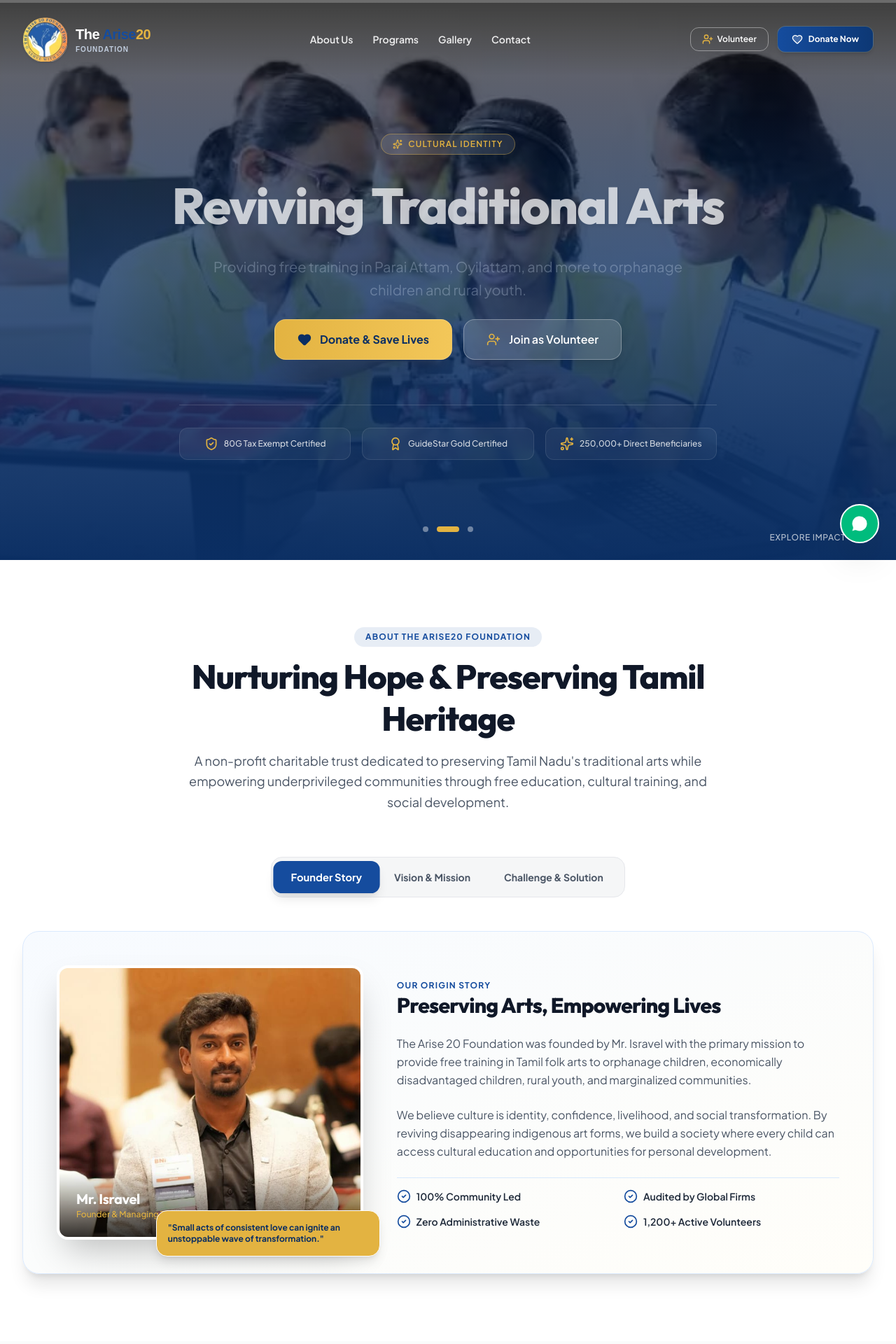
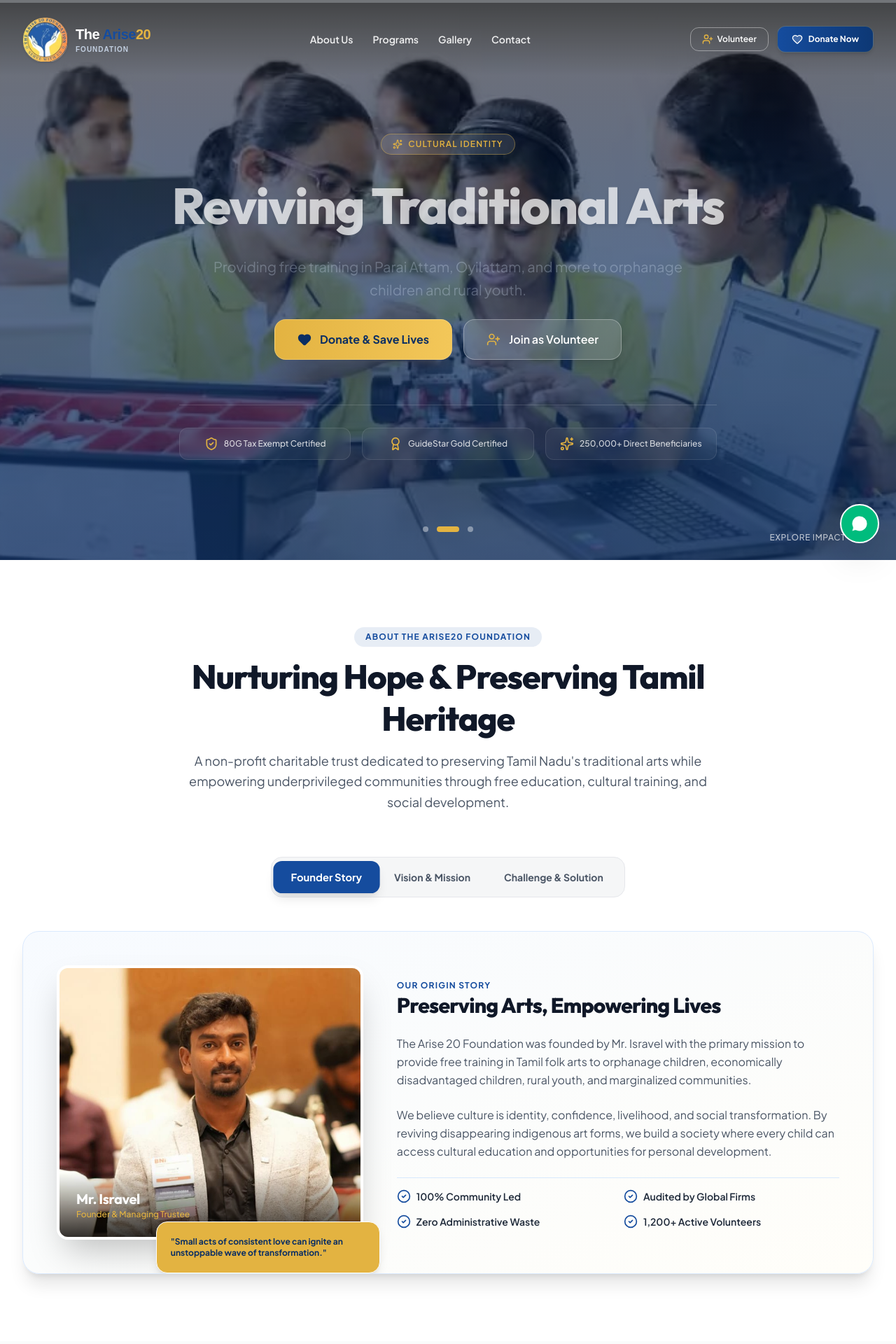
Before and after one commit to Gowtham56-sudo/arise20-foundation-, a React (Vite) app: page / in a window 1280 px wide. Shown: the top 1920 px of the page at 70% size. Built offline with nearby package versions, Linux system fonts and the light colour scheme.

Commit message:
update-2

```diff
--- a/src/components/AboutSection.tsx
+++ b/src/components/AboutSection.tsx
@@ -116,7 +116,7 @@ export const AboutSection: React.FC = () => {
                       <p className="text-xs text-[#E3B341] font-medium">Founder & Managing Trustee</p>
                     </div>
                 </div>
-                <div className="absolute -bottom-6 -right-6 bg-[#E3B341] text-[#0A2E63] font-bold p-4 rounded-2xl shadow-lg text-xs max-w-xs border border-white">
+                <div className="relative lg:absolute mt-6 lg:mt-0 lg:-bottom-12 lg:-right-6 bg-[#E3B341] text-[#0A2E63] font-bold p-4 sm:p-5 rounded-2xl shadow-lg text-sm lg:text-xs w-full lg:max-w-xs border border-white z-10">
                   "Small acts of consistent love can ignite an unstoppable wave of transformation."
                 </div>
               </motion.div>
--- a/src/components/Hero.tsx
+++ b/src/components/Hero.tsx
@@ -57,11 +57,11 @@ export const Hero: React.FC<HeroProps> = ({ onOpenDonate, onOpenVolunteer }) =>
           <img
             src={s.image}
             alt={s.title}
-            className="w-full h-full object-cover object-center filter brightness-90"
+            className="w-full h-full object-cover object-top md:object-center filter brightness-90 opacity-80"
             referrerPolicy="no-referrer"
           />
           {/* Deep Royal Gradient Overlay */}
-          <div className="absolute inset-0 bg-gradient-to-t from-[#0A2E63] via-[#0A2E63]/75 to-black/50" />
+          <div className="absolute inset-0 bg-gradient-to-t from-[#0A2E63] via-[#0A2E63]/75 to-black/50 opacity-70" />
         </div>
       ))}
 
```
